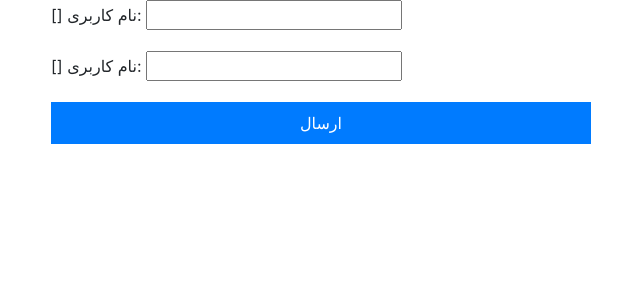
After one commit to b-liva/dsa, a Django app: template contacts/templates/contacts/login.html in a window 1280 px wide. The commit adds this page. Shown: the top 300 px of the page, without its empty margins (319-959 px from the left). Run offline with Django 3.2, Linux system fonts and the light colour scheme; the template is opened without the code that fills it, so the values that code supplies are empty, except form fields; tables that the repository leaves empty hold one stand-in row (values such as "Sample post"); form fields are guessed from the names that the template uses; some libraries are stand-ins or nearby versions.

Commit message:
Add login page

```diff
--- /dev/null
+++ b/contacts/templates/contacts/login.html
@@ -0,0 +1,34 @@
+{% extends 'contacts/page_elements/base2.html' %}
+{% block content %}
+
+    <div class="col-lg-6 offset-3">
+        <div class="box">
+            <form class="mb-5" method="post" id="contactForm" name="contactForm">
+                {% csrf_token %}
+                {{ form.non_field_errors }}
+                <div class="row">
+
+                    <div class="col-md-12 form-group">
+                        {{ form.username.errors }}
+                        <label for="{{ form.username.id_for_label }}">نام کاربری:</label>
+                        {{ form.username }}
+                    </div>
+                </div>
+                <div class="row">
+                    <div class="col-md-12 form-group">
+                        {{ form.password.errors }}
+                        <label for="{{ form.password.id_for_label }}">نام کاربری:</label>
+                        {{ form.password }}
+                    </div>
+                </div>
+
+                <div class="row">
+                    <div class="col-md-12">
+                        <input type="submit" value="ارسال" class="btn btn-block btn-primary rounded-0 py-2 px-4">
+                    </div>
+                </div>
+            </form>
+
+        </div>
+    </div>
+{% endblock %}
--- a/contacts/templates/contacts/page_elements/base.html
+++ b/contacts/templates/contacts/page_elements/base.html
@@ -27,11 +27,6 @@
 
 {% block content %}
 {% endblock %}
-<footer class="u-align-center u-clearfix u-footer u-grey-80 u-footer" id="sec-27c1">
-    <div class="u-clearfix u-sheet u-sheet-1">
-        <p class="u-small-text u-text u-text-variant u-text-1">متن</p>
-    </div>
-</footer>
 
 </body>
 </html>
--- a/contacts/templates/contacts/page_elements/base2.html
+++ b/contacts/templates/contacts/page_elements/base2.html
@@ -1,6 +1,6 @@
 {% load static %}
 <!doctype html>
-<html lang="en" dir="rtl">
+<html lang="en">
 <head>
     <!-- Required meta tags -->
     <meta charset="utf-8">
@@ -9,6 +9,7 @@
 
     <!-- Bootstrap CSS -->
     <link rel="stylesheet" href="{% static 'admin/assets/css2/bootstrap.min.css' %}">
+    <link rel="stylesheet" href="https://stackpath.bootstrapcdn.com/bootstrap/4.5.3/css/bootstrap.min.css" integrity="sha384-TX8t27EcRE3e/ihU7zmQxVncDAy5uIKz4rEkgIXeMed4M0jlfIDPvg6uqKI2xXr2" crossorigin="anonymous">
 
     <!-- Style -->
     <link rel="stylesheet" href="{% static 'admin/assets/css2/style.css' %}">
--- a/dsa/settings.py
+++ b/dsa/settings.py
@@ -120,3 +120,4 @@ STATIC_URL = '/static/'
 # https://docs.djangoproject.com/en/3.2/ref/settings/#default-auto-field
 
 DEFAULT_AUTO_FIELD = 'django.db.models.BigAutoField'
+LOGIN_URL = '/login/'
--- a/dsa/urls.py
+++ b/dsa/urls.py
@@ -16,7 +16,11 @@ Including another URLconf
 from django.contrib import admin
 from django.urls import path, include
 
+from contacts.views import Login, Logout
+
 urlpatterns = [
     path('contacts/', include('contacts.urls')),
     path('admin/', admin.site.urls),
+    path('login/', Login.as_view(), name='login'),
+    path('logout/', Logout.as_view(), name='logout'),
 ]
```
Also changed, not shown: contacts/forms.py (+8 -0 lines), contacts/templates/contacts/contact_form2.html (+6 -7 lines), contacts/views.py (+22 -1 lines), 2 other files.
